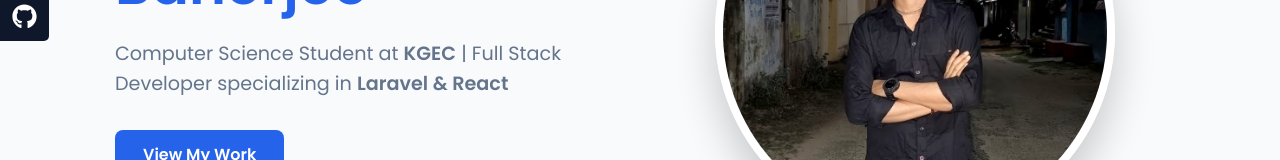
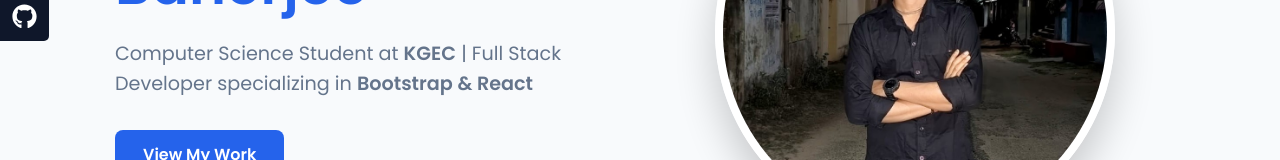
Before and after one commit to Joya-nta/My-Portfolio, a React (Vite) app: page / in a window 1280 px wide. Shown: the part 408-568 px from the top of the page. Built offline with nearby package versions, Linux system fonts and the light colour scheme.

Commit message:
Updated resume download button and text

```diff
--- a/src/pages/Home.jsx
+++ b/src/pages/Home.jsx
@@ -6,7 +6,7 @@ export default function Home() {
     return (
         <>
             <title>{`${personalInfo.name || 'User'} | Full Stack Developer & Laravel Expert`}</title>
-            <meta name="description" content={`Portfolio of ${personalInfo.name}, a Full Stack Developer specializing in Laravel, React, and modern web solutions. Explore my projects and technical expertise.`} />
+            <meta name="description" content={`Portfolio of ${personalInfo.name}, a Full Stack Developer specializing in Bootstrap, React and modern web solutions. Explore my projects and technical expertise.`} />
             <header id="home" className="hero-section">
                 <div className="container hero-flex">
 
@@ -14,7 +14,7 @@ export default function Home() {
                         <h1>Hi, I'm <span style={{ color: "var(--primary-color)" }}>{personalInfo.name}</span></h1>
                         <p>
                             Computer Science Student at <strong>KGEC</strong> |
-                            Full Stack Developer specializing in <strong>Laravel & React</strong>
+                            Full Stack Developer specializing in <strong>Bootstrap & React</strong>
                         </p>
                         <div className="hero-btns">
                             <Link to="/projects" className="btn" data-aos="zoom-in">View My Work</Link>
@@ -36,7 +36,7 @@ export default function Home() {
                             button below to download my resume.</p>
                     </div>
                     <div className="resume-action">
-                        <a href={`https://drive.google.com/uc?export=download&id=${personalInfo.cv}`} download
+                        <a href={`https://drive.google.com/file/d/16wkUTGNV6H5TrvuulPvvfaNEnBLGGXyf/view?usp=sharing=${personalInfo.cv}`} download
                             className="btn btn-resume" target="_blank" data-aos="zoom-in" data-aos-delay="500">
                             <span>Download CV</span>
                             <svg xmlns="http://www.w3.org/2000/svg" viewBox="0 0 448 512" className="resume-icon">
```
